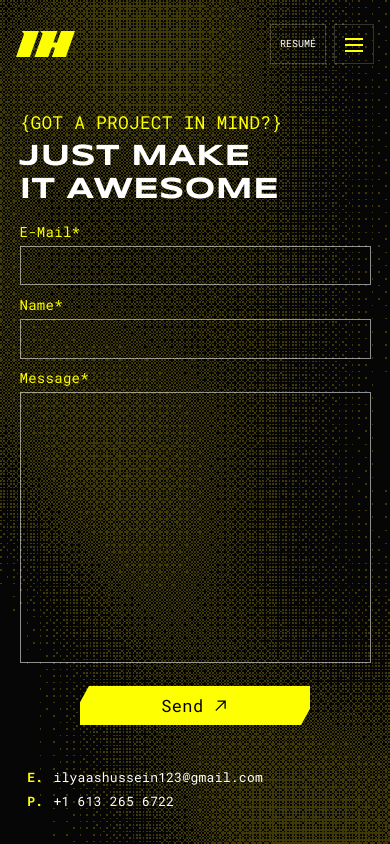
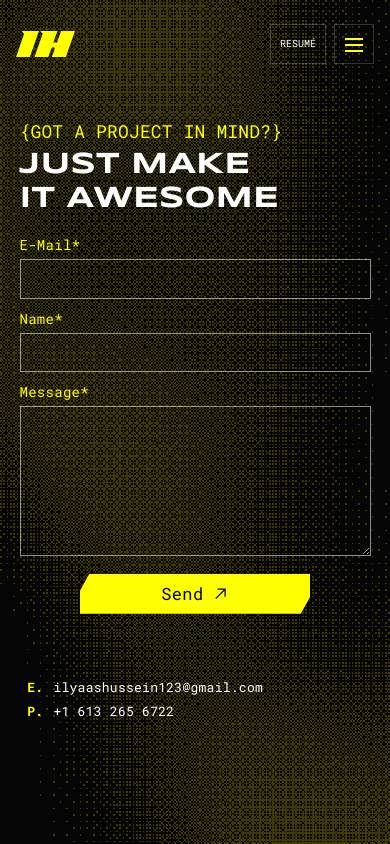
Before and after one commit to ilyhus001/Portfolio, a React (Vite) app in the folder ih-portfolio/: page /contact in a window 390 px wide. Built offline with nearby package versions, Linux system fonts and the light colour scheme.

Commit message:
Revert "final iphone fix"
This reverts commit f1169b13c0b80fd0dd73e8644e400c7c7eda5bea.

```diff
--- a/ih-portfolio/src/styles/contact.css
+++ b/ih-portfolio/src/styles/contact.css
@@ -631,76 +631,6 @@
 }
 
 /* ========================================
-   PHONES — NO SCROLLING
-   ========================================
-   The page is locked to one screen. To make
-   everything fit on any phone height, the layout
-   becomes three rows (heading / form / details)
-   and the message box absorbs whatever height is
-   left over, instead of a fixed 150px.
-   ======================================== */
-
-@media (max-width: 600px) {
-  .contact-page {
-    overflow: hidden;
-    overscroll-behavior: none;
-  }
-
-  .contact-page__inner {
-    height: 100%;
-
-    grid-template-rows: auto minmax(0, 1fr) auto;
-    align-content: stretch;
-
-    gap: clamp(10px, 2dvh, 20px);
-
-    padding-top: clamp(12px, 3dvh, 28px);
-    padding-bottom: clamp(16px, 4dvh, 40px);
-  }
-
-  /* Form fills the middle row */
-
-  .contact-page__form-column {
-    align-self: stretch;
-
-    display: flex;
-    min-height: 0;
-  }
-
-  .contact-form {
-    flex: 1 1 auto;
-
-    display: flex;
-    flex-direction: column;
-
-    gap: clamp(6px, 1.4dvh, 12px);
-
-    min-height: 0;
-  }
-
-  /* Message field takes the leftover height */
-
-  .contact-form__field:has(.contact-form__control--area) {
-    flex: 1 1 auto;
-
-    grid-template-rows: auto minmax(0, 1fr) auto;
-
-    min-height: 0;
-  }
-
-  .contact-form__control--area {
-    height: 100%;
-    min-height: 56px;
-
-    resize: none;
-  }
-
-  .contact-page__details {
-    margin-top: 0;
-  }
-}
-
-/* ========================================
    REDUCED MOTION
    ======================================== */
 
--- a/ih-portfolio/src/styles/ios-fullscreen.css
+++ b/ih-portfolio/src/styles/ios-fullscreen.css
@@ -98,17 +98,6 @@
     }
   }
 
-  /* Phones: Contact doesn't scroll (see contact.css),
-     so this keeps the bottom of it above the toolbar */
-
-  @media (max-width: 600px) {
-    .app-shell .contact-page__inner {
-      padding-bottom: calc(
-        clamp(16px, 4dvh, 40px) + (100lvh - 100dvh)
-      );
-    }
-  }
-
   /* ---------- Navbar + yellow mobile menu ---------- */
 
   .app-shell .navbar {
```
